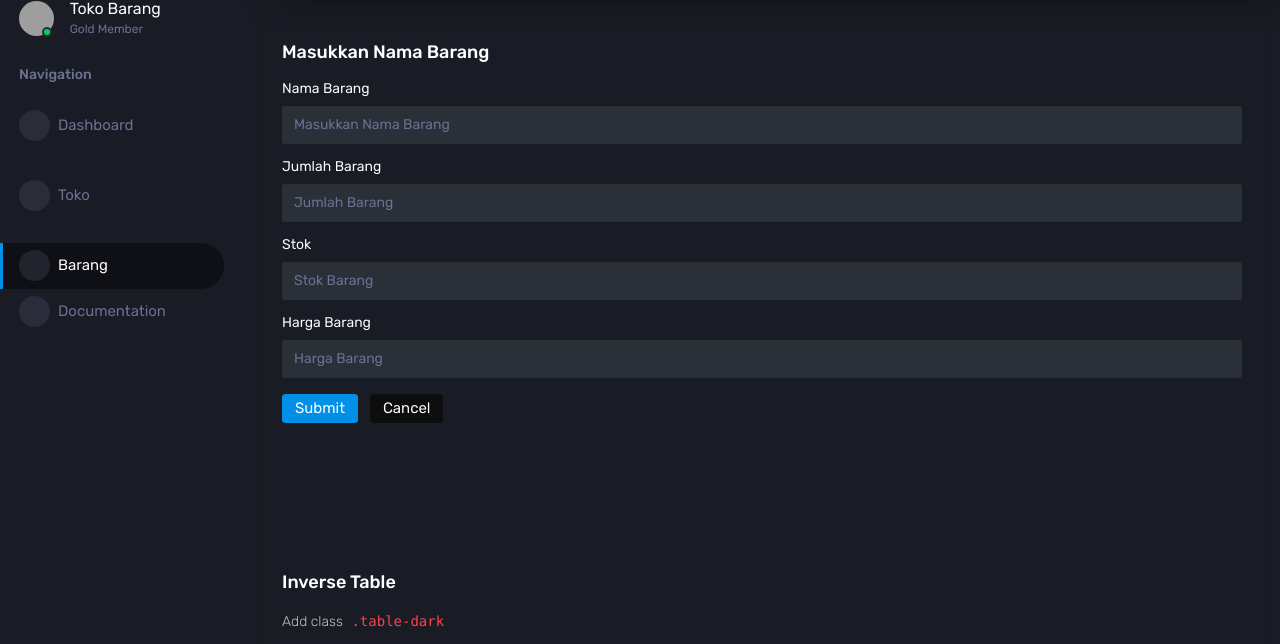
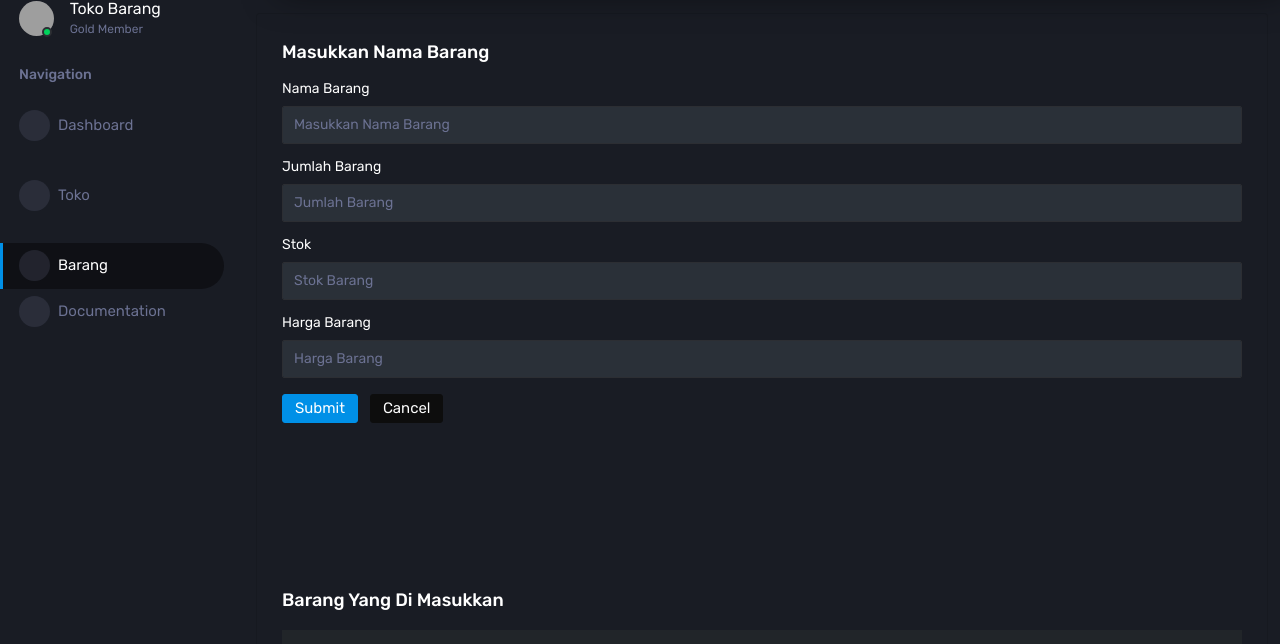
Before and after one commit to Alexian13/Alaska-Project, a CodeIgniter app: page /database/index.php/master/c_barang/getViewBarang in a window 1280 px wide. Shown: the part 81-725 px from the top of the page. Run offline with CodeIgniter, Linux system fonts and the light colour scheme; data that the repository does not hold is empty; some web fonts are replaced; grey boxes are pictures that could not be loaded.

Commit message:
tampilkan hasil dibawa dan tombol hapus

```diff
--- a/mazer-ratatotok/application/config/autoload.php
+++ b/mazer-ratatotok/application/config/autoload.php
@@ -132,4 +132,4 @@ $autoload['language'] = array();
 |
 |	$autoload['model'] = array('first_model' => 'first');
 */
-$autoload['model'] = array();
+$autoload['model'] = array('master/M_barang');
--- a/mazer-ratatotok/application/views/barang/v_barang.php
+++ b/mazer-ratatotok/application/views/barang/v_barang.php
@@ -44,9 +44,9 @@
     </div>
 
     <div class="card-body">
-      <h4 class="card-title">Inverse table</h4>
-      <p class="card-description"> Add class <code>.table-dark</code>
-      </p>
+      <h4 class="card-title"> Barang Yang Di Masukkan</h4>
+      <!-- <p class="card-description"> Add class <code>.table-dark</code>
+      </p> -->
       <div class="table-responsive">
         <table class="table table-dark">
           <thead>
```
